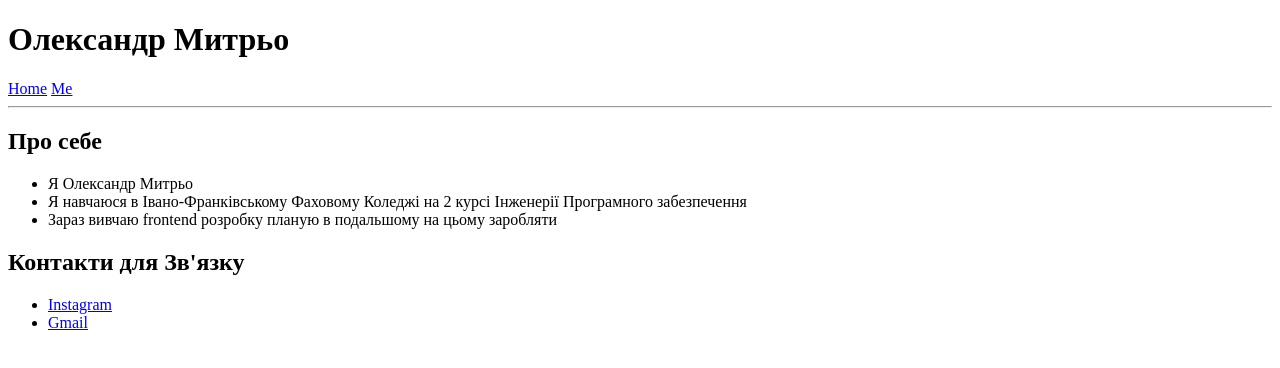
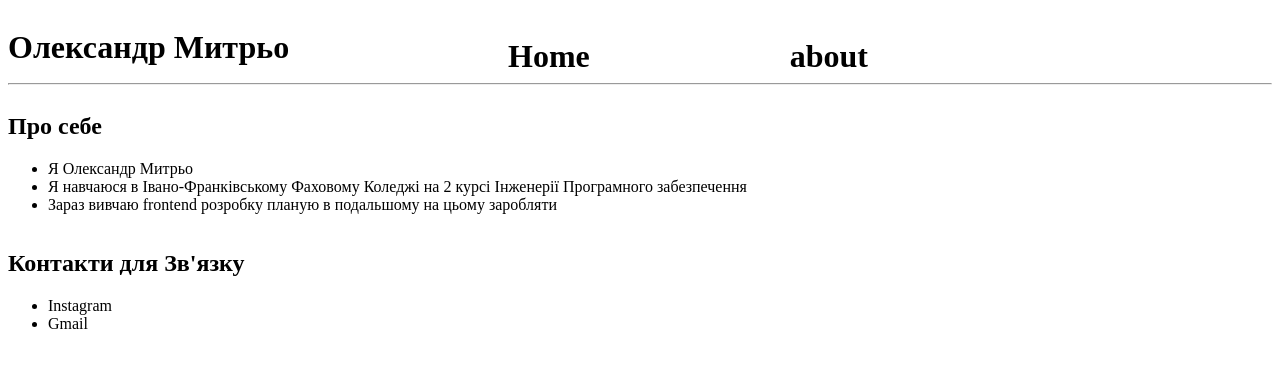
Before and after one commit to OleksandrFR/html, a plain HTML site: page index.html in a window 1280 px wide. Drawn offline with Linux system fonts and the light colour scheme.

Commit message:
Додав стилі для навігації

```diff
--- a/index.html
+++ b/index.html
@@ -4,7 +4,7 @@
 <head>
     <meta charset="UTF-8">
     <meta name="viewport" content="width=device-width, initial-scale=1.0">
-    <link rel="stylesheet" href="">
+    <link rel="stylesheet" href="style.css">
     <title>Document</title>
 </head>
 
@@ -13,7 +13,7 @@
         <h1>Олександр Митрьо</h1>
         <nav>
             <a href="#">Home</a>
-            <a href="#">Me</a>
+            <a href="#">about</a>
         </nav>
         <hr>
     </header>
--- /dev/null
+++ b/style.css
@@ -0,0 +1,20 @@
+body{
+    display: flex;
+    flex-direction: column;
+}
+nav{
+    display: flex;
+    gap: 200px;
+    margin-left: 500px;
+    margin-top: -50px;
+    font-weight: bold;
+    font-size: xx-large;
+}
+a{
+    text-decoration: none;
+    color: black;
+}
+a:hover{
+    color: rgba(255, 217, 0, 0.753);
+    transition: all 0.2s;
+}
```
